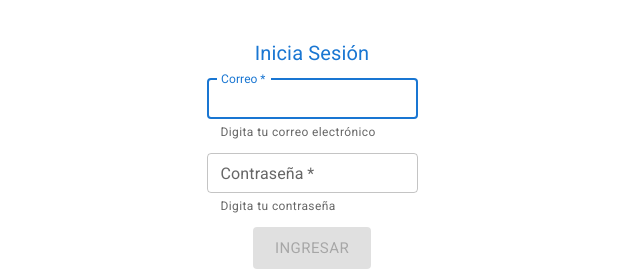
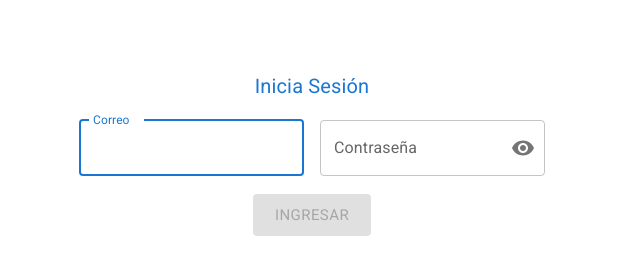
Before and after one commit to Alpacorp/utm-generator, a React (Create React App) app: page /auth in a window 1280 px wide. Shown: the part 466-737 px from the top of the page, without its empty margins (328-968 px from the left). Built offline with nearby package versions, Linux system fonts and the light colour scheme; no server answers.

Commit message:
change layout inputs forms to login page

```diff
--- a/src/components/LoginPage.tsx
+++ b/src/components/LoginPage.tsx
@@ -1,8 +1,18 @@
-import { useEffect } from "react";
+import { useEffect, useState } from "react";
 import Swal from "sweetalert2";
-import { Button, Grid, TextField, Typography } from "@mui/material";
+import {
+  Button,
+  FormControl,
+  Grid,
+  IconButton,
+  InputAdornment,
+  InputLabel,
+  OutlinedInput,
+  Typography,
+} from "@mui/material";
 import { useAuthStore } from "../hooks/useAuthStore";
 import { useForm2 } from "../hooks/useForm2";
+import { Visibility, VisibilityOff } from "@mui/icons-material";
 
 const loginFormFields = {
   loginEmail: "",
@@ -11,6 +21,7 @@ const loginFormFields = {
 
 export const LoginPage = () => {
   const { startLogin, errorMessage } = useAuthStore();
+  const [showPassword, setShowPassword] = useState(false);
 
   const {
     loginEmail,
@@ -29,6 +40,16 @@ export const LoginPage = () => {
     }
   }, [errorMessage]);
 
+  const handleClickShowPassword = () => {
+    setShowPassword(!showPassword);
+  };
+
+  const handleMouseDownPassword = (
+    event: React.MouseEvent<HTMLButtonElement>
+  ) => {
+    event.preventDefault();
+  };
+
   return (
     <Grid
       container
@@ -46,36 +67,44 @@ export const LoginPage = () => {
           Inicia Sesión
         </Typography>
         <form onSubmit={loginSubmit}>
-          <Grid style={{ margin: "10px 0" }}>
-            <TextField
+          <Grid style={{ margin: "10px 0" }}></Grid>
+          <FormControl variant="outlined" sx={{ m: 1, width: "25ch" }}>
+            <InputLabel htmlFor="outlined-adornment-password">
+              Correo
+            </InputLabel>
+            <OutlinedInput
               type="email"
-              placeholder="Correo"
               name="loginEmail"
               value={loginEmail}
               onChange={onLoginInputChange}
-              variant="outlined"
-              helperText="Digita tu correo electrónico"
-              size="small"
               required
               label="Correo"
               autoFocus
             />
-          </Grid>
-          <Grid style={{ margin: "10px 0" }}>
-            <TextField
-              type="password"
-              placeholder="Contraseña"
+          </FormControl>
+          <FormControl variant="outlined" sx={{ m: 1, width: "25ch" }}>
+            <InputLabel htmlFor="loginPassword">Contraseña</InputLabel>
+            <OutlinedInput
+              type={showPassword ? "text" : "password"}
+              value={loginPassword}
               name="loginPassword"
-              value={loginPassword}
+              id="loginPassword"
               onChange={onLoginInputChange}
-              autoComplete="off"
-              variant="outlined"
-              helperText="Digita tu contraseña"
-              size="small"
-              required
               label="Contraseña"
+              endAdornment={
+                <InputAdornment position="end">
+                  <IconButton
+                    aria-label="toggle password visibility"
+                    onClick={handleClickShowPassword}
+                    onMouseDown={handleMouseDownPassword}
+                    edge="end"
+                  >
+                    {showPassword ? <VisibilityOff /> : <Visibility />}
+                  </IconButton>
+                </InputAdornment>
+              }
             />
-          </Grid>
+          </FormControl>
           <Grid style={{ margin: "10px 0" }}>
             <Button
               variant="contained"
```
